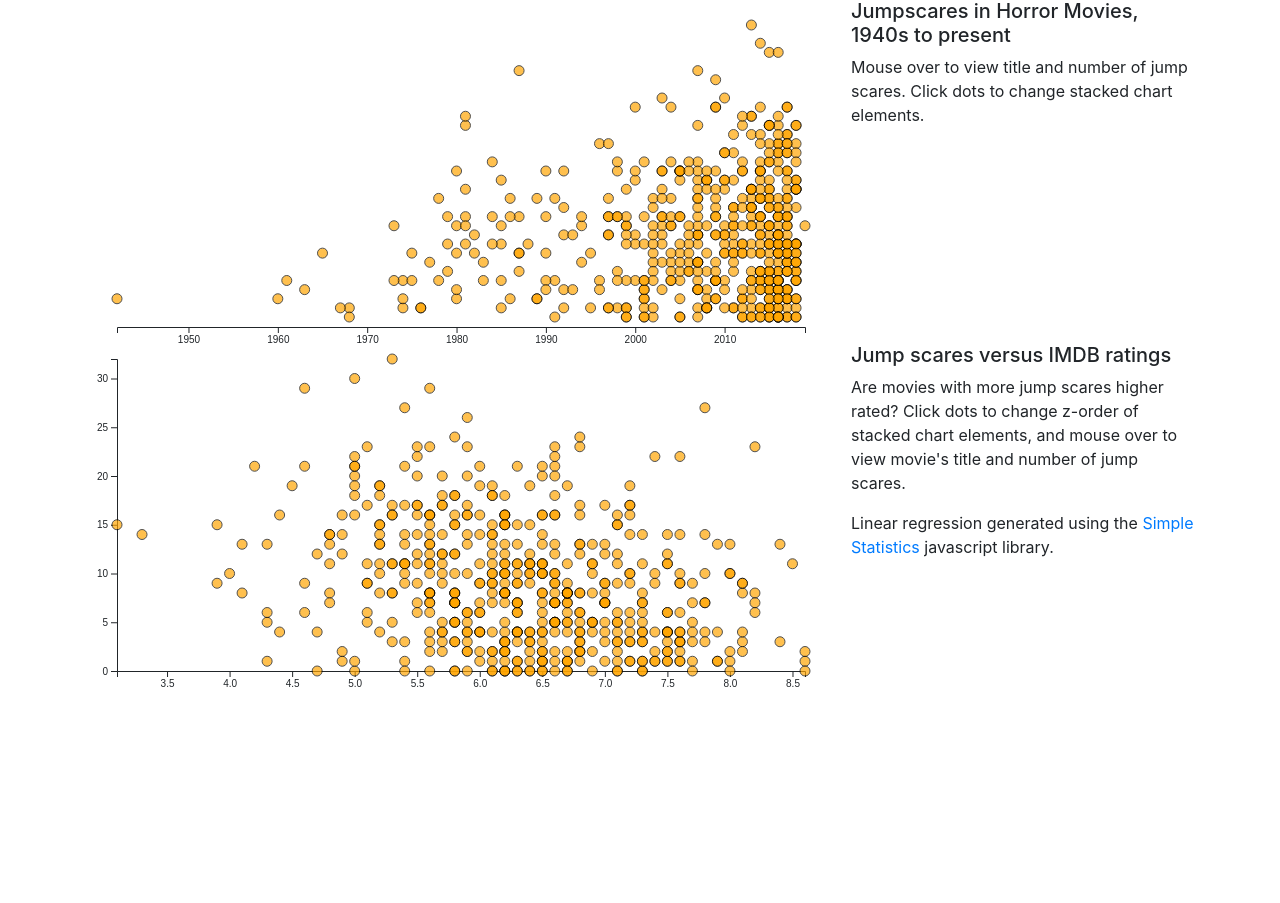
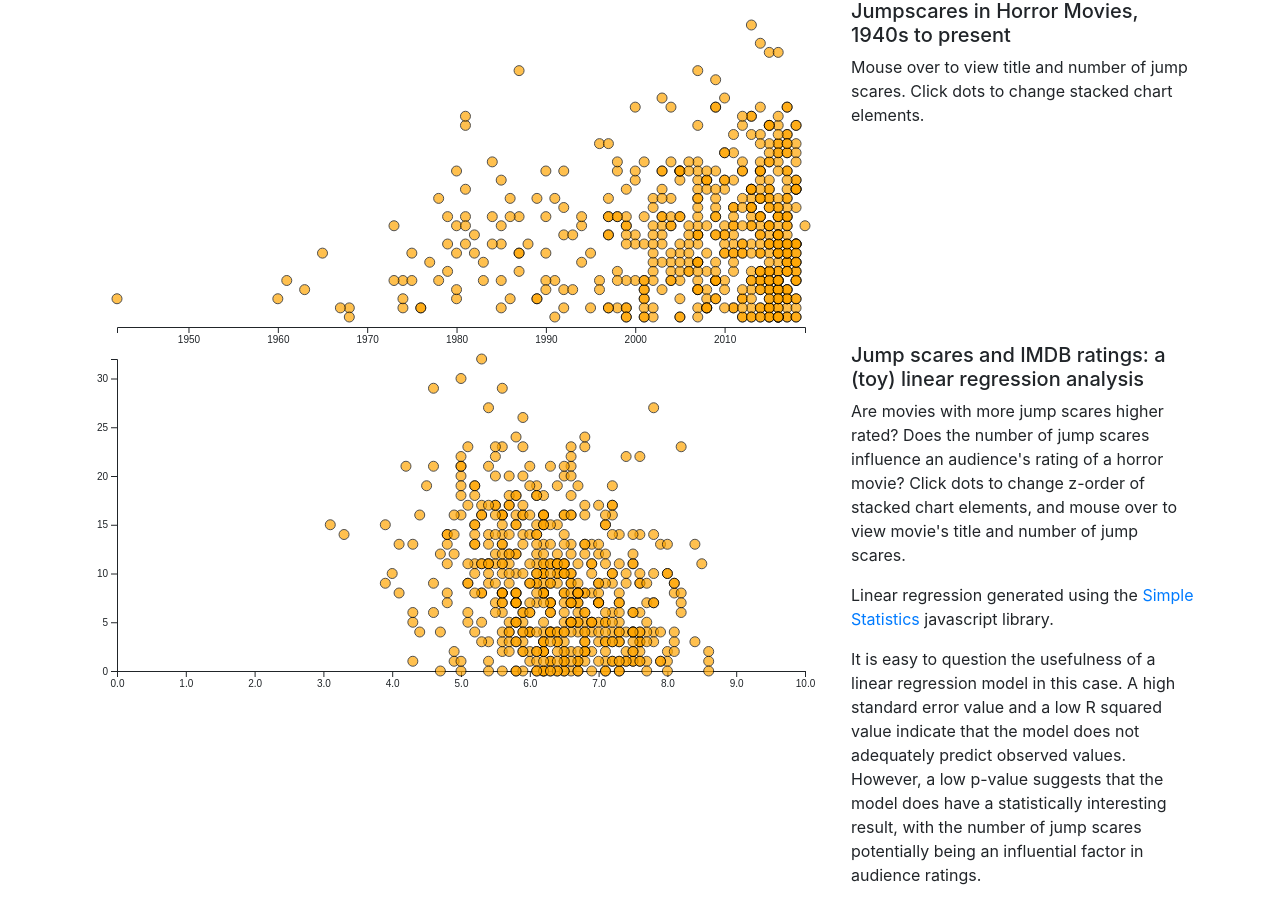
Before and after one commit to markblack96/markblack96.github.io, a Flask app: page / in a window 1280 px wide. Shown: the part 481-1384 px from the top of the page. Before the commit the page ends 1168 px from the top, so only its background shows below. Run offline with Flask 2, Linux system fonts and the light colour scheme; some libraries are stand-ins or nearby versions.

Commit message:
Temporary changes

```diff
--- a/static/newCharts.js
+++ b/static/newCharts.js
@@ -112,11 +112,7 @@ function drawTrendChart(data) {
 function drawCorrelationChart(data) {
     // todo: make xCorr about Jump Count and yCorr about IMDB rating, so X is the independent variable and Y is the dependent variable
     let xCorr = d3.scaleLinear().domain(
-        [ d3.min(data, function(d) {
-            return d["Imdb"];
-        }), d3.max(data, function(d) {
-            return d["Imdb"];
-        })]
+        [ 0, 10]
     ).range([0, width]); // maybe make this just be 1, 10?
 
     let yCorr = d3.scaleLinear().domain(
--- a/templates/jumpscares.html
+++ b/templates/jumpscares.html
@@ -38,10 +38,24 @@
         <div id="chart-2" class="col">
         </div>
         <div class="col" id="explainer">
-            <h5>Jump scares versus IMDB ratings</h5>
-            <p>Are movies with more jump scares higher rated? Click dots to change z-order of stacked chart elements, and mouse over to view movie's title and number of jump scares.</p>
+            <h5>Jump scares and IMDB ratings: a (toy) linear regression analysis</h5>
+            <p>Are movies with more jump scares higher rated? Does the number of jump scares influence an audience's rating of a horror movie? Click dots to change z-order of stacked chart elements, and mouse over to view movie's title and number of jump scares.</p>
             <p>Linear regression generated using the <a href="">Simple Statistics</a> javascript library.</p>
+            <p>It is easy to question the usefulness of a linear regression model in this case. A high standard error value and a low R squared value indicate that the model does not adequately predict observed values. However, a low p-value suggests that the model does have a statistically interesting result, with the number of jump scares potentially being an influential factor in audience ratings.</p>
         </div>
     </div>
     <script src="{{ url_for('static', filename='newCharts.js') }}"></script>
+    <script>
+        function standardError(samples, line) {
+            let numerator = 0;
+            for (d in samples) {
+                numerator += Math.pow(samples[d][1] - line(samples[d][0]), 2)
+            }
+            return Math.sqrt(numerator / (samples.length - 2));
+        }
+        // let xyData = [];
+        // dataGlobal.forEach((d)=>{xyData.push([d['Jump Count'], d['Imdb']])});
+        // let line = linearRegressionLine(linearRegression(xyData));
+        // standardError(xyData, line) ~= 0.8834
+    </script>
 </body>
```
